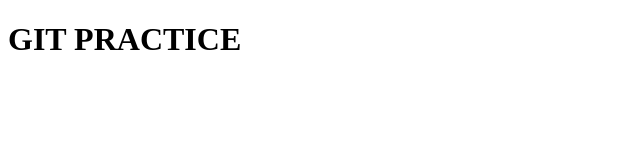
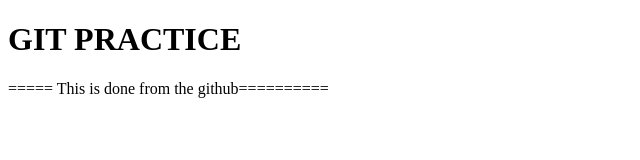
Before and after one commit to 12250154/GITPRACTICE, a plain HTML site: page index.html in a window 1280 px wide. Shown: the whole page, without its empty margins (0-640 px from the left). Drawn offline with Linux system fonts and the light colour scheme.

Commit message:
changes done from github( branch master)

```diff
--- a/index.html
+++ b/index.html
@@ -7,5 +7,9 @@
 </head>
 <body>
     <h1>GIT PRACTICE</h1>
+
+ ===== This is done from the github==========
+
+
 </body>
 </html>
```
